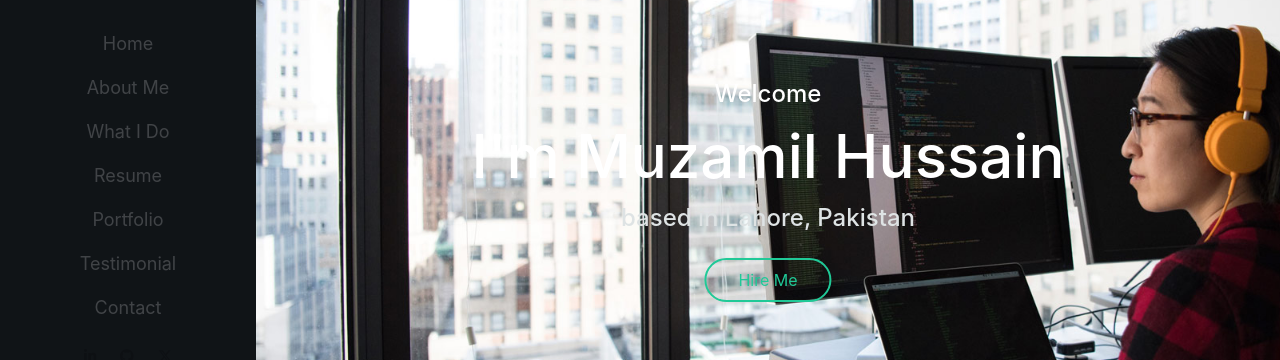
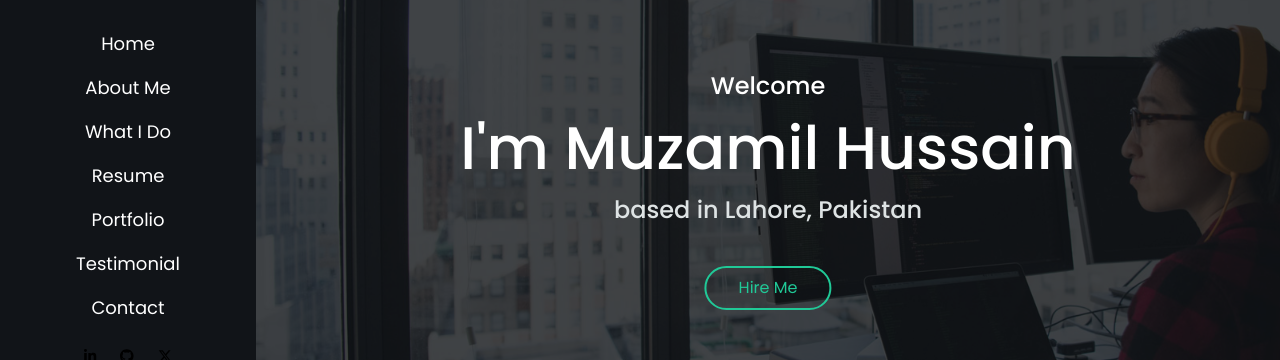
Before and after one commit to muzamil-frontend-dev/portfolio-web-app, a React (Create React App) app: page / in a window 1280 px wide. Shown: the part 210-570 px from the top of the page. Built offline with nearby package versions, Linux system fonts and the light colour scheme.

Commit message:
working on hero section styling

```diff
--- a/public/index.html
+++ b/public/index.html
@@ -24,6 +24,12 @@
       work correctly both with client-side routing and a non-root public URL.
       Learn how to configure a non-root public URL by running `npm run build`.
     -->
+    <link rel="preconnect" href="https://fonts.googleapis.com" />
+    <link rel="preconnect" href="https://fonts.gstatic.com" crossorigin />
+    <link
+      href="https://fonts.googleapis.com/css2?family=Poppins:wght@300;400;500&display=swap"
+      rel="stylesheet"
+    />
     <title>Software Engineer Portfolio</title>
   </head>
   <body>
--- a/src/Hero/Hero.jsx
+++ b/src/Hero/Hero.jsx
@@ -3,9 +3,8 @@
 
 const Hero = () => {
   return (
-    <>
-      <div className="absolute w-4/5 h-dvh bg-black opacity-80"></div>
     <div className="w-4/5 h-dvh relative image">
+      <div className="absolute w-full h-dvh bg-black opacity-80"></div>
       <div className="w-4/5 h-fit absolute inset-1/2 -translate-x-1/2 -translate-y-1/2">
         <div className="text-white text-center font-medium">
           <h1 className="text-2xl">Welcome</h1>
@@ -16,14 +15,13 @@
             based in Lahore, Pakistan
           </span>
         </div>
-          <div className="flex justify-center mt-6">
-            <button className="border-2 border-green text-green px-8 py-2 rounded-full">
+        <div className="flex justify-center mt-10">
+          <button className="border-2 border-green text-green px-8 py-2 rounded-full hover:bg-green hover:text-white transition-all">
             Hire Me
           </button>
         </div>
       </div>
     </div>
-    </>
   );
 };
 
--- a/src/index.css
+++ b/src/index.css
@@ -4,9 +4,7 @@
 
 body {
   margin: 0;
-  font-family: -apple-system, BlinkMacSystemFont, "Segoe UI", "Roboto", "Oxygen",
-    "Ubuntu", "Cantarell", "Fira Sans", "Droid Sans", "Helvetica Neue",
-    sans-serif;
+  font-family: "Poppins", sans-serif;
   -webkit-font-smoothing: antialiased;
   -moz-osx-font-smoothing: grayscale;
 }
--- a/tailwind.config.js
+++ b/tailwind.config.js
@@ -14,7 +14,9 @@
       },
       green: "#20c997",
     },
-    extend: {},
+    extend: {
+      poppins: ["Poppins", "sans-serif"],
+    },
   },
   plugins: [],
 };
```
Lines whose indentation alone changed are shown as unchanged.
